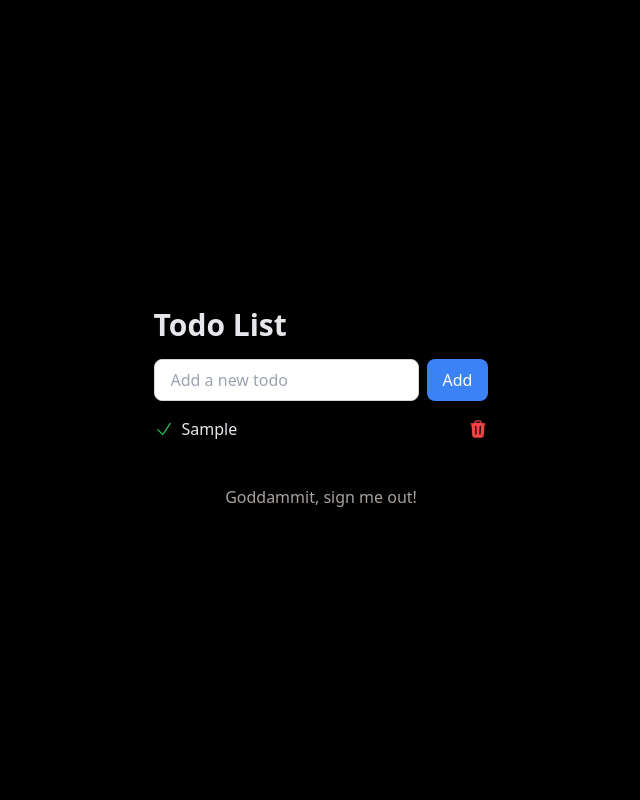
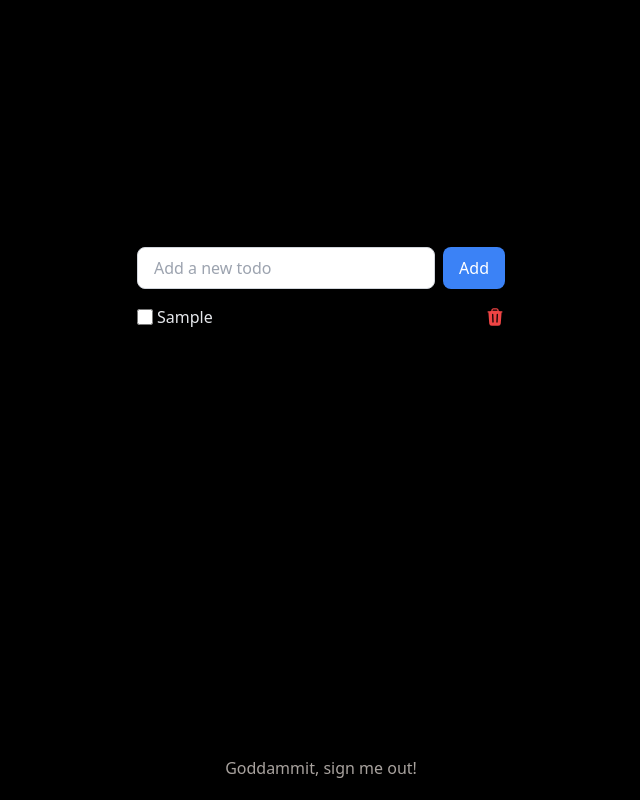
Before and after one commit to AnsonZnl/react-nextjs-todolist, a Next.js app: page /protected in a window 1280 px wide. Both pictures are taken after typing "Sample" into the empty fields and a click on the button "Add". Shown: the whole page, without its empty margins (319-959 px from the left). Built offline with nearby package versions, Linux system fonts and the light colour scheme; no server answers.

Commit message:
fix: styles

```diff
--- a/app/protected/page.tsx
+++ b/app/protected/page.tsx
@@ -4,10 +4,10 @@ export default function Home() {
   return (
     <div className="flex h-screen bg-black">
       <div className="w-screen h-screen flex flex-col space-y-5 justify-center items-center">
-        <div className="text-gray-200">
-          <TodoList />
+        <TodoList />
+        <div className="absolute bottom-5 w-full flex justify-center items-center">
+          <SignOut />
         </div>
-        <SignOut />
       </div>
     </div>
   );
--- a/components/todo-list.tsx
+++ b/components/todo-list.tsx
@@ -22,35 +22,34 @@ const TodoList = () => {
     const newTodos = todos.filter((_, i) => i !== index);
     setTodos(newTodos);
   };
-
+  const handleKeyDown = (event: React.KeyboardEvent<HTMLInputElement>) => {
+    if (event.keyCode === 13) {
+      handleAddTodo();
+    }
+  };
   return (
-    <div className="container mx-auto p-4">
+    <div className="container mx-auto p-4 min-h-[400px] w-[400px]">
       <h1 className="text-3xl font-bold mb-4">Todo List</h1>
       <div className="flex mb-4">
         <input
           type="text"
           value={inputValue}
           onChange={handleInputChange}
+          onKeyDown={handleKeyDown}
           placeholder="Add a new todo"
-          className="border border-gray-300 rounded-lg px-4 py-2 mr-2 flex-grow"
+          className="border border-gray-300 rounded-lg px-4 py-2 mr-2 flex-grow text-gray-600"
         />
-        <button
-          onClick={handleAddTodo}
-          className="bg-blue-500 hover:bg-blue-600 text-white px-4 py-2 rounded-lg"
-        >
+        <button onClick={handleAddTodo} className="bg-blue-500 hover:bg-blue-600 text-white px-4 py-2 rounded-lg">
           Add
         </button>
       </div>
       {todos.length > 0 ? (
-        <ul>
+        <ul className="h-[300px] overflow-y-auto">
           {todos.map((todo, index) => (
             <li key={index} className="flex items-center mb-2">
-              <CheckIcon className="h-5 w-5 text-green-500 mr-2" />
-              <span className="flex-grow">{todo}</span>
-              <button
-                onClick={() => handleDeleteTodo(index)}
-                className="text-red-500 hover:text-red-600 focus:outline-none focus:ring-2 focus:ring-red-500"
-              >
+              <input type="checkbox" name="" id="" className="w-4 h-4" />
+              <span className="flex-grow px-1 text-gray-200">{todo}</span>
+              <button onClick={() => handleDeleteTodo(index)} className="text-red-500 hover:text-red-600 focus:outline-none focus:ring-2 focus:ring-red-500">
                 <TrashIcon className="h-5 w-5" />
               </button>
             </li>
```
